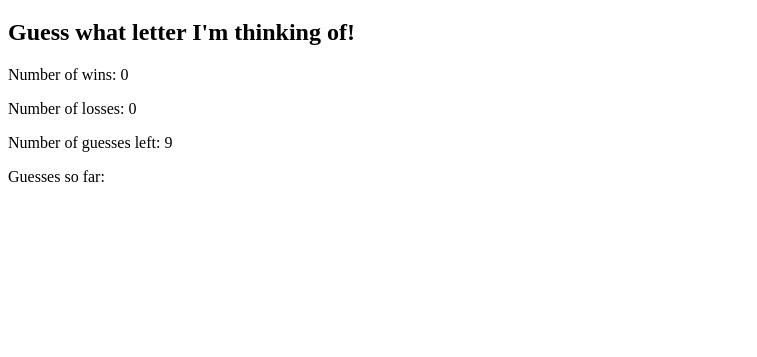
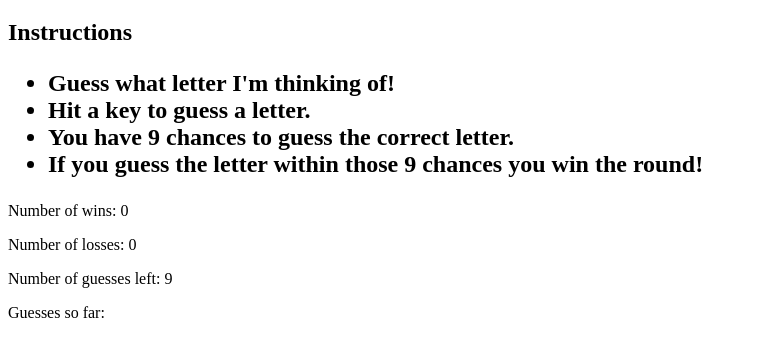
Before and after one commit to KimblesAndBits/Psychic-Game, a plain HTML site: page index.html in a window 1280 px wide. Shown: the part 61-418 px from the top of the page, without its empty margins (0-757 px from the left). Drawn offline with Linux system fonts and the light colour scheme.

Commit message:
some improvements

```diff
--- a/index.html
+++ b/index.html
@@ -10,7 +10,14 @@
          <h1>Psychic Game</h1>
     </header>
     <body>
-        <h2 id=instructions>Guess what letter I'm thinking of!</h2>
+        <h2 id=instructions>Instructions
+            <ul>
+                <li>Guess what letter I'm thinking of!</li>
+                <li>Hit a key to guess a letter.</li>
+                <li>You have 9 chances to guess the correct letter.</li>
+                <li>If you guess the letter within those 9 chances you win the round!</li>
+            </ul>
+        </h2>
         <p id=wins>Number of wins: 0</p>
         <p id=losses>Number of losses: 0</p>
         <p id=guesses-left>Number of guesses left: 9</p>
```
